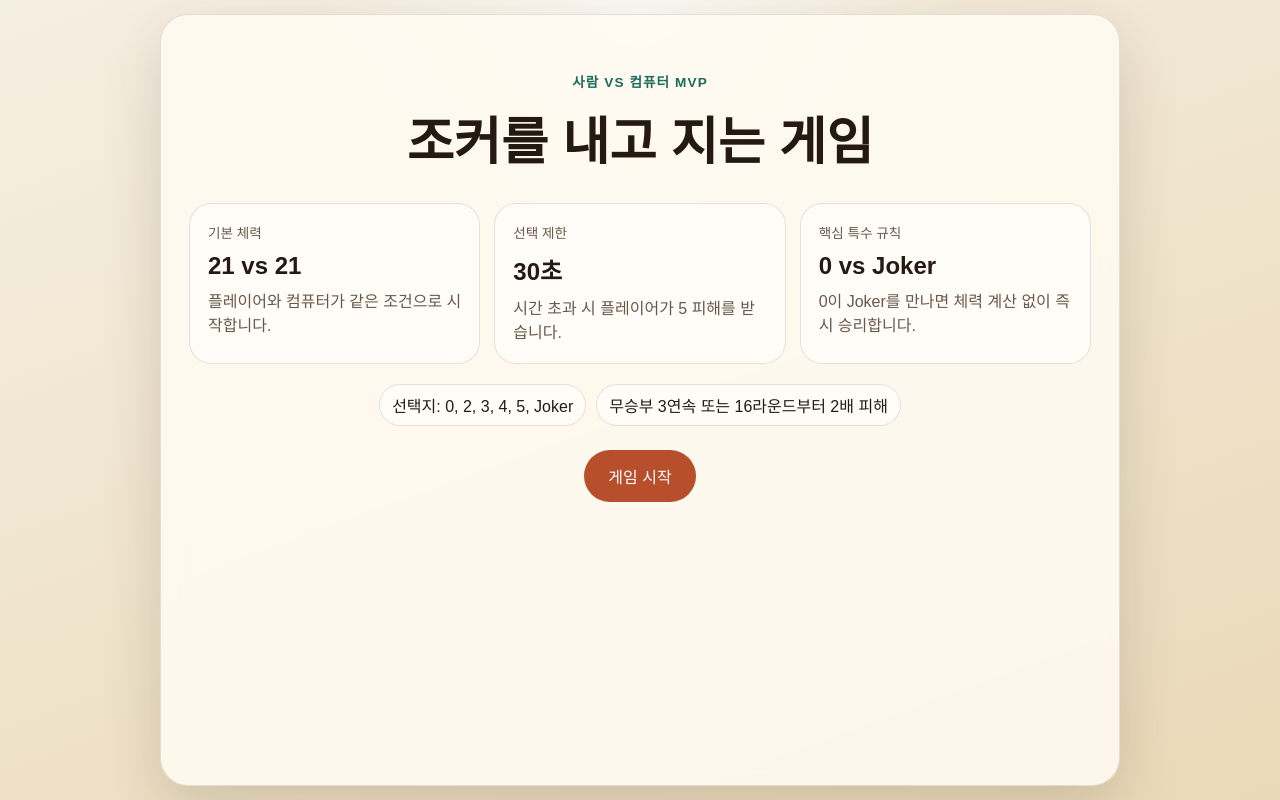
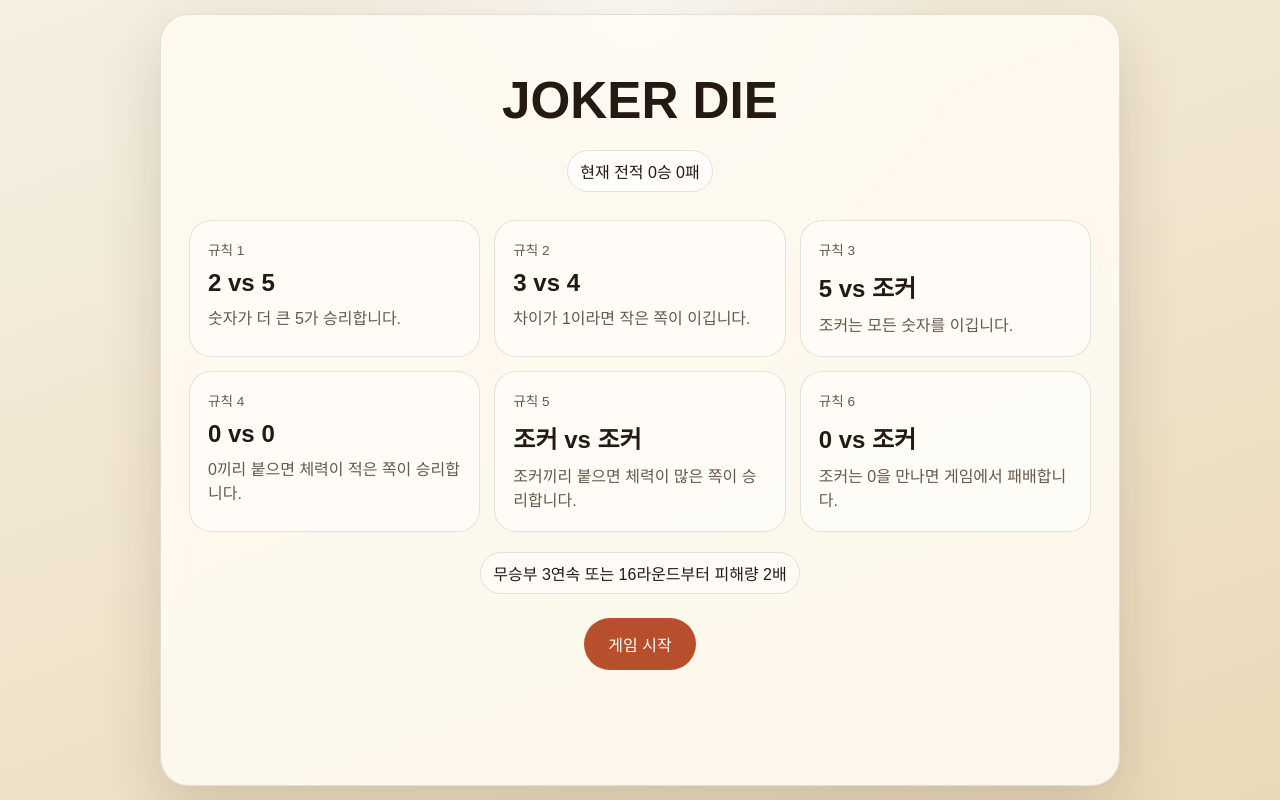
Before and after one commit to hyukkyo/joker_die, a React (Vite) app: page / in a window 1280 px wide. Built offline with nearby package versions, Linux system fonts and the light colour scheme.

Commit message:
룰 수정 및 ui 수정

```diff
--- a/src/app/App.tsx
+++ b/src/app/App.tsx
@@ -1,13 +1,72 @@
+import { useEffect, useRef, useState } from "react";
 import { GameScreen } from "../features/game/GameScreen";
 import { ResultScreen } from "../features/game/ResultScreen";
 import { StartScreen } from "../features/game/StartScreen";
 import { useGameController } from "../features/game/hooks/useGameController";
 
+const SESSION_RECORD_KEY = "joker-die-session-record";
+
+type SessionRecord = {
+  wins: number;
+  losses: number;
+};
+
+function loadSessionRecord(): SessionRecord {
+  if (typeof window === "undefined") {
+    return { wins: 0, losses: 0 };
+  }
+
+  const saved = window.sessionStorage.getItem(SESSION_RECORD_KEY);
+  if (!saved) {
+    return { wins: 0, losses: 0 };
+  }
+
+  try {
+    const parsed = JSON.parse(saved) as Partial<SessionRecord>;
+    return {
+      wins: typeof parsed.wins === "number" ? parsed.wins : 0,
+      losses: typeof parsed.losses === "number" ? parsed.losses : 0,
+    };
+  } catch {
+    return { wins: 0, losses: 0 };
+  }
+}
+
 export function App() {
   const controller = useGameController();
+  const [sessionRecord, setSessionRecord] = useState<SessionRecord>(() =>
+    loadSessionRecord(),
+  );
+  const hasRecordedResultRef = useRef(false);
+
+  useEffect(() => {
+    if (controller.state.phase !== "result") {
+      hasRecordedResultRef.current = false;
+      return;
+    }
+
+    if (hasRecordedResultRef.current) {
+      return;
+    }
+
+    hasRecordedResultRef.current = true;
+    setSessionRecord((current) => {
+      const next = { ...current };
+      if (controller.state.winner === "player") {
+        next.wins += 1;
+      } else if (controller.state.winner === "computer") {
+        next.losses += 1;
+      }
+
+      if (typeof window !== "undefined") {
+        window.sessionStorage.setItem(SESSION_RECORD_KEY, JSON.stringify(next));
+      }
+      return next;
+    });
+  }, [controller.state.phase, controller.state.winner]);
 
   if (controller.state.phase === "start") {
-    return <StartScreen onStart={controller.startGame} />;
+    return <StartScreen onStart={controller.startGame} record={sessionRecord} />;
   }
 
   if (controller.state.phase === "result") {
@@ -15,6 +74,7 @@ export function App() {
       <ResultScreen
         state={controller.state}
         onRestart={controller.restartGame}
+        record={sessionRecord}
       />
     );
   }
--- a/src/features/game/BattleTable.tsx
+++ b/src/features/game/BattleTable.tsx
@@ -61,7 +61,7 @@ export function BattleTable({
           </div>
           <div className="tableStatusPills">
             <span className="statusBadge">
-              {state.doubleDamageActive ? "다음 피해 2x 준비" : "기본 배율"}
+              {state.doubleDamageActive ? "다음 피해 2배 준비" : "피해량 1배"}
             </span>
             <span className="statusBadge">
               {state.drawStreak > 0
--- a/src/features/game/ResultScreen.tsx
+++ b/src/features/game/ResultScreen.tsx
@@ -1,9 +1,18 @@
 import type { GameState } from "./types/game";
-import { formatEndReason } from "./utils/logMessages";
+import {
+  describeMultiplier,
+  describeRoundResult,
+  formatEndReason,
+  formatRoundLog,
+} from "./utils/logMessages";
 
 type ResultScreenProps = {
   state: GameState;
   onRestart: () => void;
+  record: {
+    wins: number;
+    losses: number;
+  };
 };
 
 function titleForWinner(state: GameState) {
@@ -18,7 +27,7 @@ function titleForWinner(state: GameState) {
   return "게임 종료";
 }
 
-export function ResultScreen({ state, onRestart }: ResultScreenProps) {
+export function ResultScreen({ state, onRestart, record }: ResultScreenProps) {
   return (
     <main className="shell">
       <section className="panel hero">
@@ -32,24 +41,43 @@ export function ResultScreen({ state, onRestart }: ResultScreenProps) {
             <p>플레이어</p>
           </article>
           <article className="heroRuleCard">
+            <span>진행 라운드</span>
+            <strong>{state.round}</strong>
+            <p>종료 시점 라운드</p>
+          </article>
+          <article className="heroRuleCard">
             <span>최종 체력</span>
             <strong>{state.computerHp}</strong>
             <p>컴퓨터</p>
           </article>
-          <article className="heroRuleCard">
-            <span>진행 라운드</span>
-            <strong>{state.round}</strong>
-            <p>종료 시점 라운드</p>
-          </article>
         </div>
-        {state.latestRoundResult ? (
         <div className="resultSummary">
+          <span>
+            현재 전적 {record.wins}승 {record.losses}패
+          </span>
+          {/* {state.latestRoundResult ? (
+            <>
               <span>마지막 라운드</span>
               <strong>
                 플레이어 {state.latestRoundResult.playerChoice ?? "-"} / 컴퓨터{" "}
                 {state.latestRoundResult.computerChoice ?? "-"}
               </strong>
+            </>
+          ) : null} */}
         </div>
+        {state.roundLogs.length > 0 ? (
+          <section className="resultLogPanel">
+            <p className="sectionLabel">전체 라운드 로그</p>
+            <ol className="logList resultLogList">
+              {state.roundLogs.map((result) => (
+                <li key={`${result.round}-${result.logKey}`}>
+                  <strong>{formatRoundLog(result)}</strong>
+                  <span>{describeRoundResult(result)}</span>
+                  <span>{describeMultiplier(result)}</span>
+                </li>
+              ))}
+            </ol>
+          </section>
         ) : null}
         <button className="primaryButton" onClick={onRestart} type="button">
           다시 시작
--- a/src/features/game/StartScreen.tsx
+++ b/src/features/game/StartScreen.tsx
@@ -1,37 +1,59 @@
 type StartScreenProps = {
   onStart: () => void;
+  record: {
+    wins: number;
+    losses: number;
+  };
 };
 
-export function StartScreen({ onStart }: StartScreenProps) {
+export function StartScreen({ onStart, record }: StartScreenProps) {
   return (
     <main className="shell">
       <section className="panel hero">
-        <p className="eyebrow">사람 vs 컴퓨터 MVP</p>
-        <h1>조커를 내고 지는 게임</h1>
+        {/* <p className="eyebrow">사람 vs 컴퓨터 MVP</p> */}
+        <h1>JOKER DIE</h1>
+        <div className="resultSummary">
+          <span>현재 전적 {record.wins}승 {record.losses}패</span>
+        </div>
         {/* <p className="muted">
           숫자, 0, Joker 규칙이 섞인 심리전 카드 게임입니다. 지금 버전은 싱글 플레이
           MVP로, 전투 엔진과 타이머, 컴퓨터 AI까지 연결되어 있습니다.
         </p> */}
         <div className="heroGrid">
           <article className="heroRuleCard">
-            <span>기본 체력</span>
-            <strong>21 vs 21</strong>
-            <p>플레이어와 컴퓨터가 같은 조건으로 시작합니다.</p>
+            <span>규칙 1</span>
+            <strong>2 vs 5</strong>
+            <p>숫자가 더 큰 5가 승리합니다.</p>
           </article>
           <article className="heroRuleCard">
-            <span>선택 제한</span>
-            <strong>30초</strong>
-            <p>시간 초과 시 플레이어가 5 피해를 받습니다.</p>
+            <span>규칙 2</span>
+            <strong>3 vs 4</strong>
+            <p>차이가 1이라면 작은 쪽이 이깁니다.</p>
           </article>
           <article className="heroRuleCard">
-            <span>핵심 특수 규칙</span>
-            <strong>0 vs Joker</strong>
-            <p>0이 Joker를 만나면 체력 계산 없이 즉시 승리합니다.</p>
+            <span>규칙 3</span>
+            <strong>5 vs 조커</strong>
+            <p>조커는 모든 숫자를 이깁니다.</p>
+          </article>
+          <article className="heroRuleCard">
+            <span>규칙 4</span>
+            <strong>0 vs 0</strong>
+            <p>0끼리 붙으면 체력이 적은 쪽이 승리합니다.</p>
+          </article>
+          <article className="heroRuleCard">
+            <span>규칙 5</span>
+            <strong>조커 vs 조커</strong>
+            <p>조커끼리 붙으면 체력이 많은 쪽이 승리합니다.</p>
+          </article>
+          <article className="heroRuleCard">
+            <span>규칙 6</span>
+            <strong>0 vs 조커</strong>
+            <p>조커는 0을 만나면 게임에서 패배합니다.</p>
           </article>
         </div>
         <div className="ruleStrip">
-          <span>선택지: 0, 2, 3, 4, 5, Joker</span>
-          <span>무승부 3연속 또는 16라운드부터 2배 피해</span>
+          {/* <span>선택지: 0, 2, 3, 4, 5, Joker</span> */}
+          <span>무승부 3연속 또는 16라운드부터 피해량 2배</span>
         </div>
         <button className="primaryButton" onClick={onStart} type="button">
           게임 시작
--- a/src/features/game/hooks/useGameController.ts
+++ b/src/features/game/hooks/useGameController.ts
@@ -7,7 +7,7 @@ import { createInitialGameState } from "../state/initialGameState";
 import type { Choice } from "../types/round";
 
 const COMPUTER_THINK_DELAY_MS = 500;
-const RESULT_REVEAL_DELAY_MS = 1000;
+const RESULT_REVEAL_DELAY_MS = 500;
 const ROUND_RESULT_VISIBLE_MS = 5000;
 
 export function useGameController() {
--- a/src/styles/globals.css
+++ b/src/styles/globals.css
@@ -155,6 +155,15 @@ button {
   border-radius: 999px;
   padding: 8px 12px;
   background: rgba(255, 255, 255, 0.6);
+}
+
+.resultLogPanel {
+  margin-top: 24px;
+  padding: 18px;
+  border: 1px solid var(--line);
+  border-radius: 22px;
+  background: rgba(255, 255, 255, 0.55);
+  text-align: left;
 }
 
 .gameHeader {
@@ -509,6 +518,17 @@ button {
   line-height: 1.45;
 }
 
+.resultLogList {
+  max-height: 320px;
+  overflow: auto;
+}
+
+.resultLogList li strong {
+  display: block;
+  color: var(--text);
+  line-height: 1.45;
+}
+
 .playerHandSection {
   flex-shrink: 0;
   margin-top: 14px;
```
Lines whose indentation alone changed are shown as unchanged.
